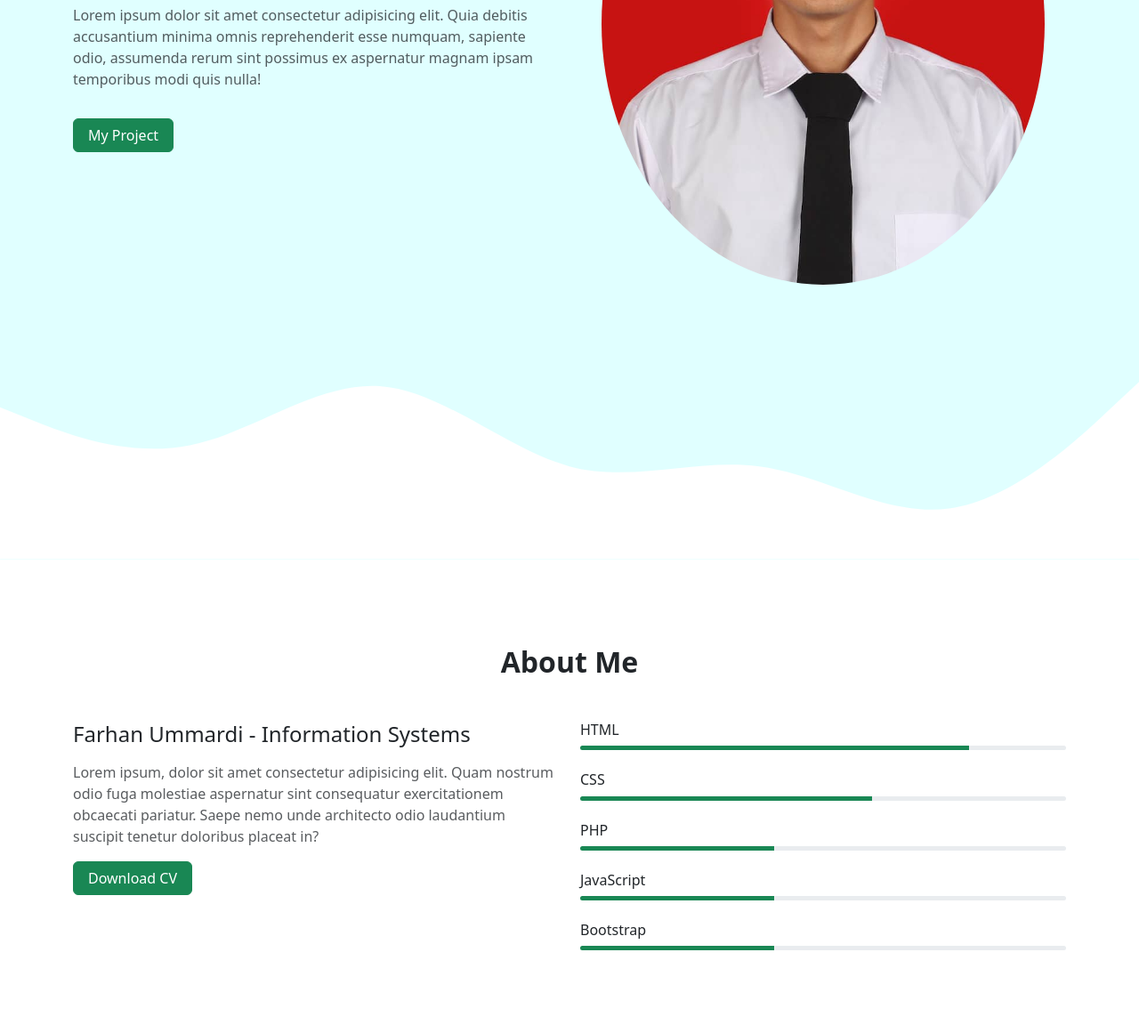
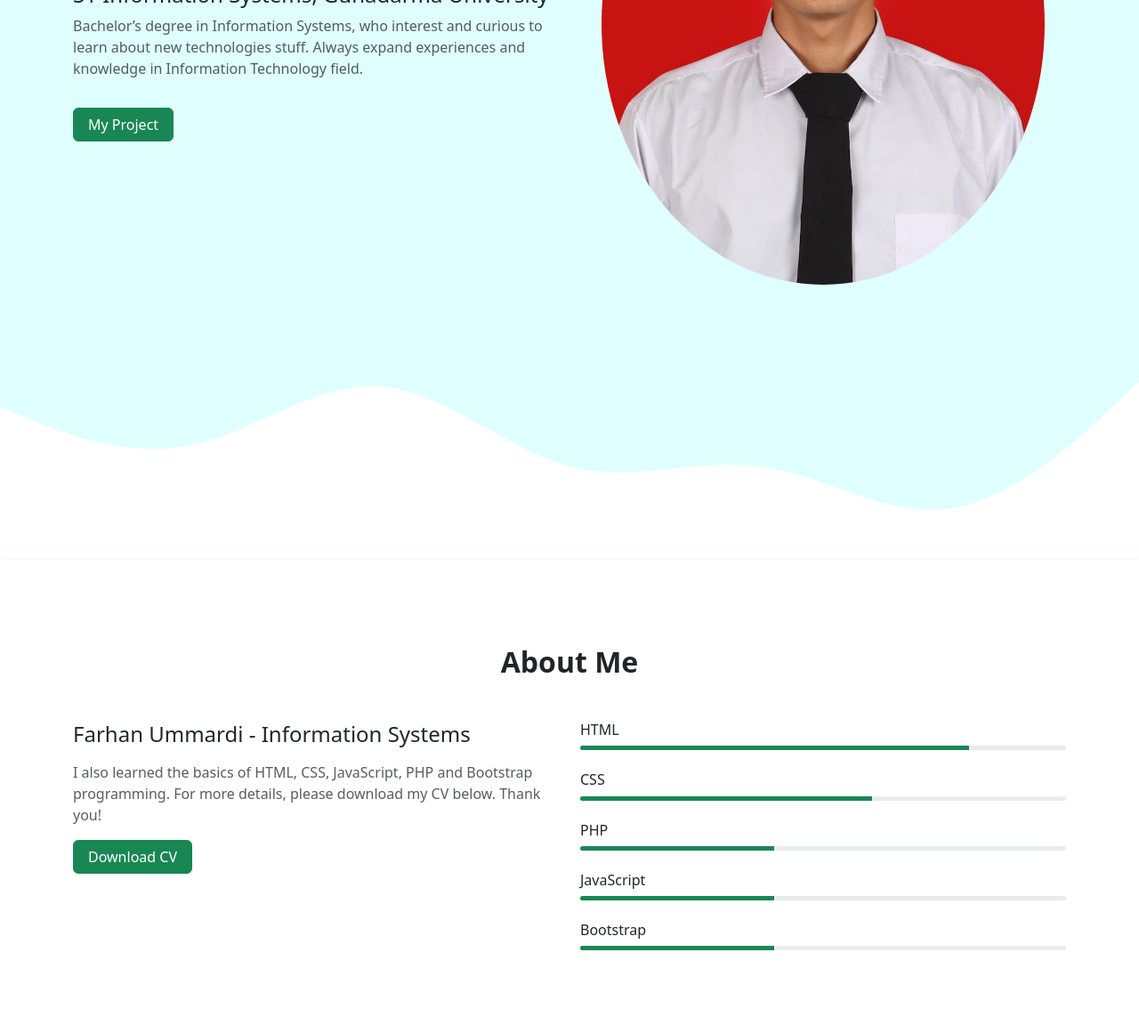
Before and after one commit to dmangss/dmangss.github.io, a plain HTML site: page index.html in a window 1280 px wide. Shown: the part 386-1538 px from the top of the page at 89% size. Drawn offline with nearby package versions, Linux system fonts and the light colour scheme.

Commit message:
merubah beberapa kalimat

```diff
--- a/index.html
+++ b/index.html
@@ -55,9 +55,7 @@
               <p class="text-muted mb-1">Hi, My name is</p>
               <h1 class="text-success fs-1 fw-bold">Farhan Ummardi</h1>
               <h2 class="fs-4">S1 Information Systems, Gunadarma University</h2>
-              <p class="text-muted">
-                Lorem ipsum dolor sit amet consectetur adipisicing elit. Quia debitis accusantium minima omnis reprehenderit esse numquam, sapiente odio, assumenda rerum sint possimus ex aspernatur magnam ipsam temporibus modi quis nulla!
-              </p>
+              <p class="text-muted">Bachelor’s degree in Information Systems, who interest and curious to learn about new technologies stuff. Always expand experiences and knowledge in Information Technology field.</p>
               <a href="#portofolio" class="btn btn-success px-3 mt-3">My Project</a>
             </div>
           </div>
@@ -86,10 +84,7 @@
         <div class="row justify-content-center">
           <div class="col-md-6" data-aos="fade-right">
             <h3 class="fs-4 mb-3">Farhan Ummardi - Information Systems</h3>
-            <p class="text-muted">
-              Lorem ipsum, dolor sit amet consectetur adipisicing elit. Quam nostrum odio fuga molestiae aspernatur sint consequatur exercitationem obcaecati pariatur. Saepe nemo unde architecto odio laudantium suscipit tenetur doloribus
-              placeat in?
-            </p>
+            <p class="text-muted">I also learned the basics of HTML, CSS, JavaScript, PHP and Bootstrap programming. For more details, please download my CV below. Thank you!</p>
             <div class="row">
               <div class="col-lg-12 d-flex align-items-center">
                 <a href="folder/CV Farhan 2024.pdf" target="_blank" class="btn btn-success me-5 px-3">Download CV</a>
```
